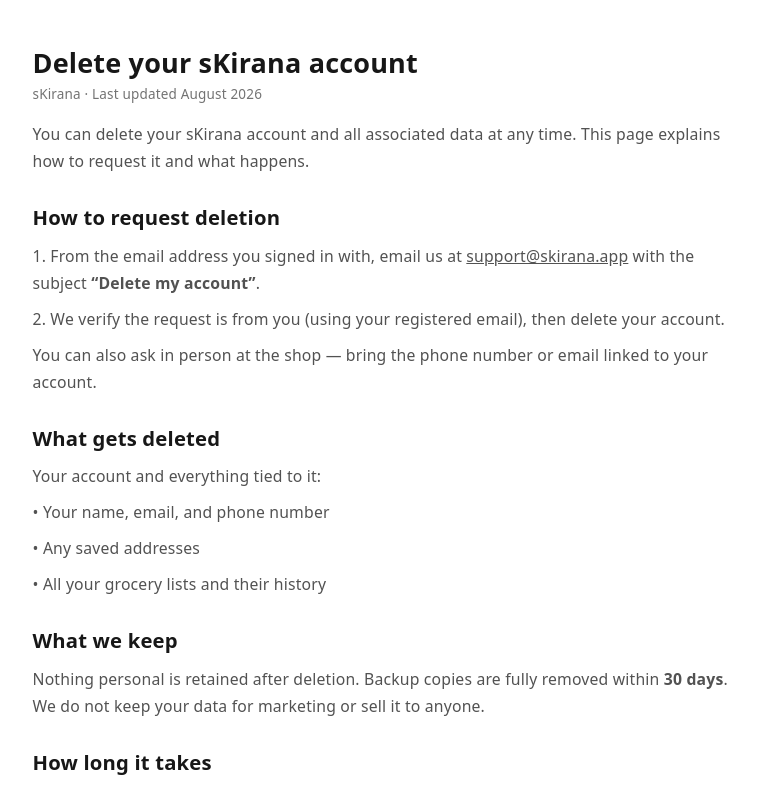
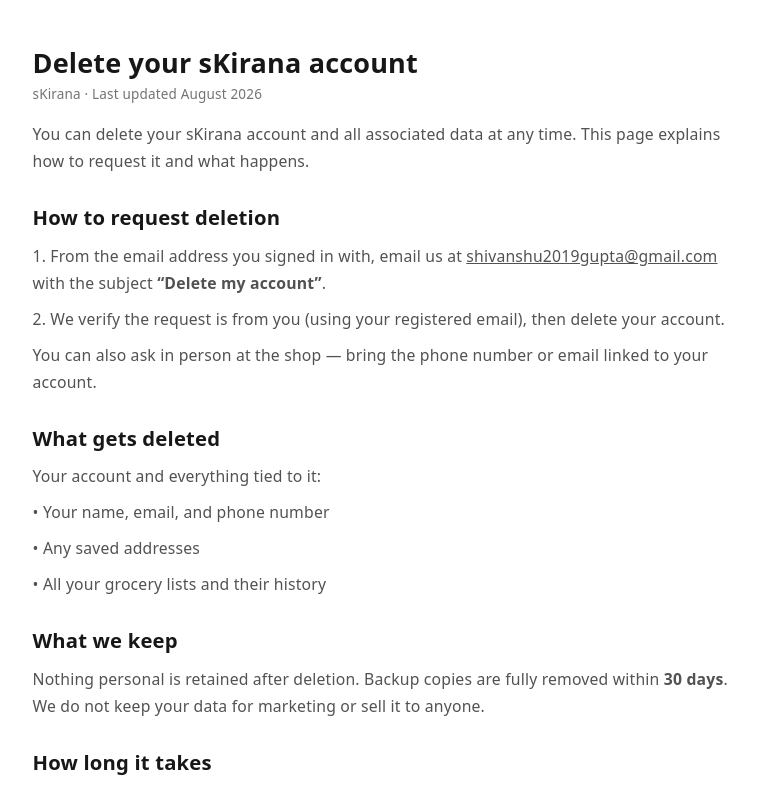
Before and after one commit to shiv-anshu-gupta/TypeScriptProject, a React (Vite) app in the folder client/: page /delete-account in a window 1280 px wide. Shown: the top 792 px of the page, without its empty margins (252-1010 px from the left). Built offline with nearby package versions, Linux system fonts and the light colour scheme; no server answers.

Commit message:
rebrand to JhatPat List (name, package, scheme)

```diff
--- a/client/src/pages/legal/DeleteAccount.tsx
+++ b/client/src/pages/legal/DeleteAccount.tsx
@@ -3,7 +3,7 @@
 //
 // EDIT THESE for the real shop before publishing (keep in sync with Privacy):
 const SHOP_NAME = "sKirana";
-const CONTACT_EMAIL = "support@skirana.app"; // <-- the shop's real email
+const CONTACT_EMAIL = "shivanshu2019gupta@gmail.com";
 const LAST_UPDATED = "August 2026";
 
 function Section({
--- a/client/src/pages/legal/Privacy.tsx
+++ b/client/src/pages/legal/Privacy.tsx
@@ -4,7 +4,7 @@
 //
 // EDIT THESE for the real shop before publishing:
 const SHOP_NAME = "sKirana";
-const CONTACT_EMAIL = "support@skirana.app"; // <-- put the shop's real email
+const CONTACT_EMAIL = "shivanshu2019gupta@gmail.com";
 const LAST_UPDATED = "July 2026";
 
 function Section({
```
Also changed, not shown: 1 other file (tests, documents, lock files or other folders).
